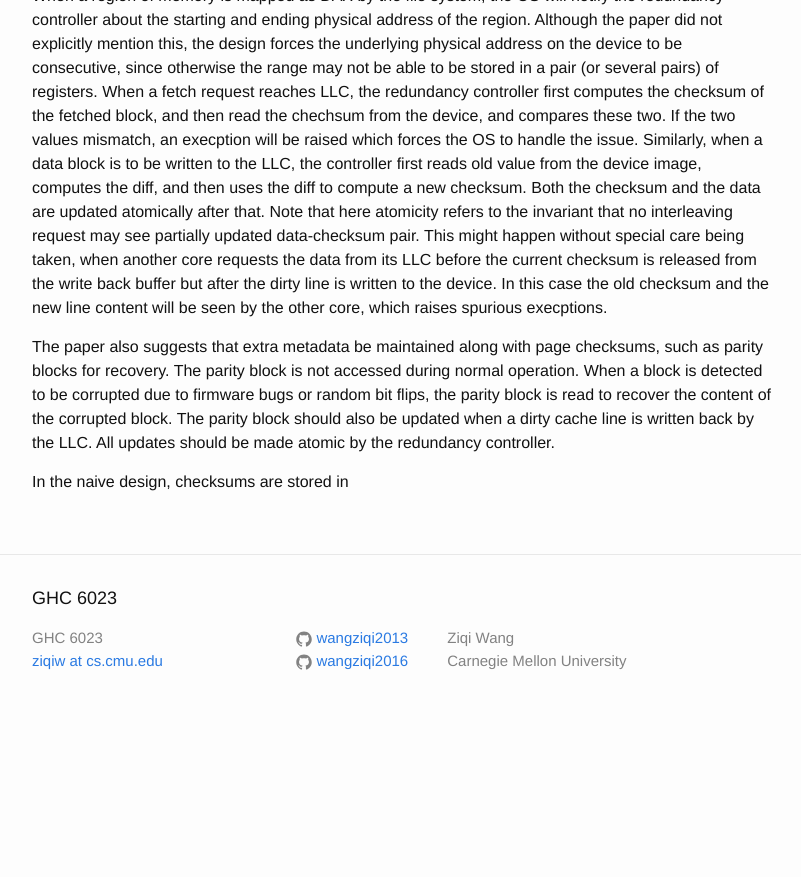
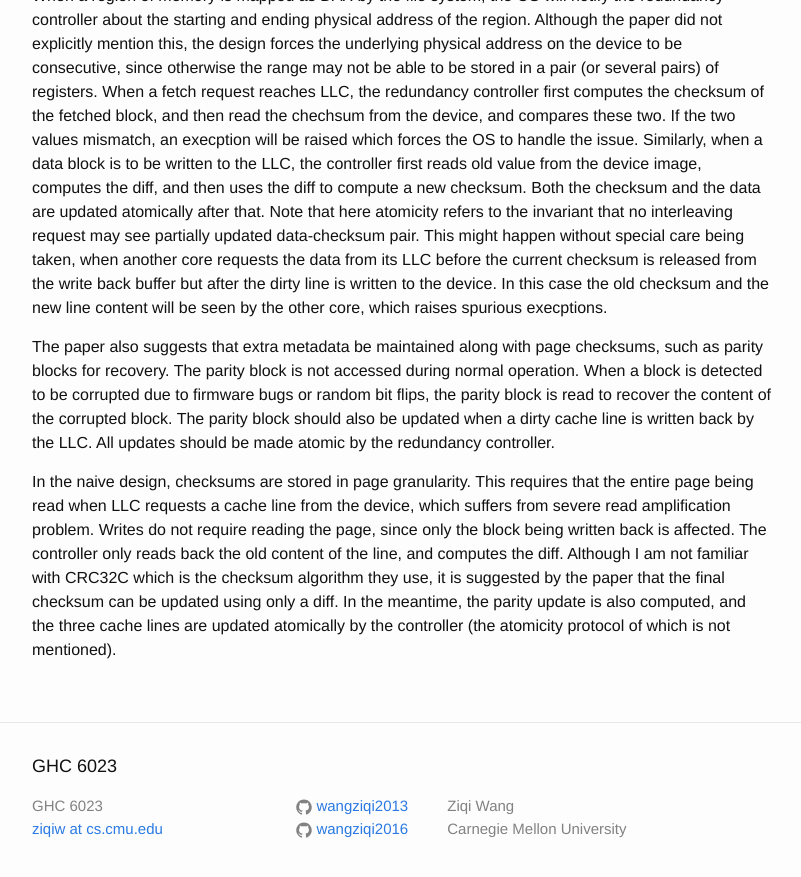
Before and after one commit to wangziqi2013/wangziqi2013.github.io, a Jekyll site: the page built from _posts/2020-01-14-tvrak.markdown, in a window 1280 px wide and 900 px high, scrolled down 1108 px. Shown: the top 877 px of the window, without its empty margins (238-1039 px from the left). Built offline with Jekyll 4.4.1, drawn with Linux system fonts in a browser that asks for light colours; before the commit the page ends 1840 px from its top, so only the background shows below that.

Commit message:
Adding naive design

```diff
--- a/_posts/2020-01-14-tvrak.markdown
+++ b/_posts/2020-01-14-tvrak.markdown
@@ -53,4 +53,10 @@ or random bit flips, the parity block is read to recover the content of the corr
 also be updated when a dirty cache line is written back by the LLC. All updates should be made atomic by the redundancy
 controller.
 
-In the naive design, checksums are stored in
+In the naive design, checksums are stored in page granularity. This requires that the entire page being read when LLC
+requests a cache line from the device, which suffers from severe read amplification problem. Writes do not require
+reading the page, since only the block being written back is affected. The controller only reads back the old
+content of the line, and computes the diff. Although I am not familiar with CRC32C which is the checksum algorithm
+they use, it is suggested by the paper that the final checksum can be updated using only a diff. In the meantime,
+the parity update is also computed, and the three cache lines are updated atomically by the controller (the atomicity
+protocol of which is not mentioned).
```
